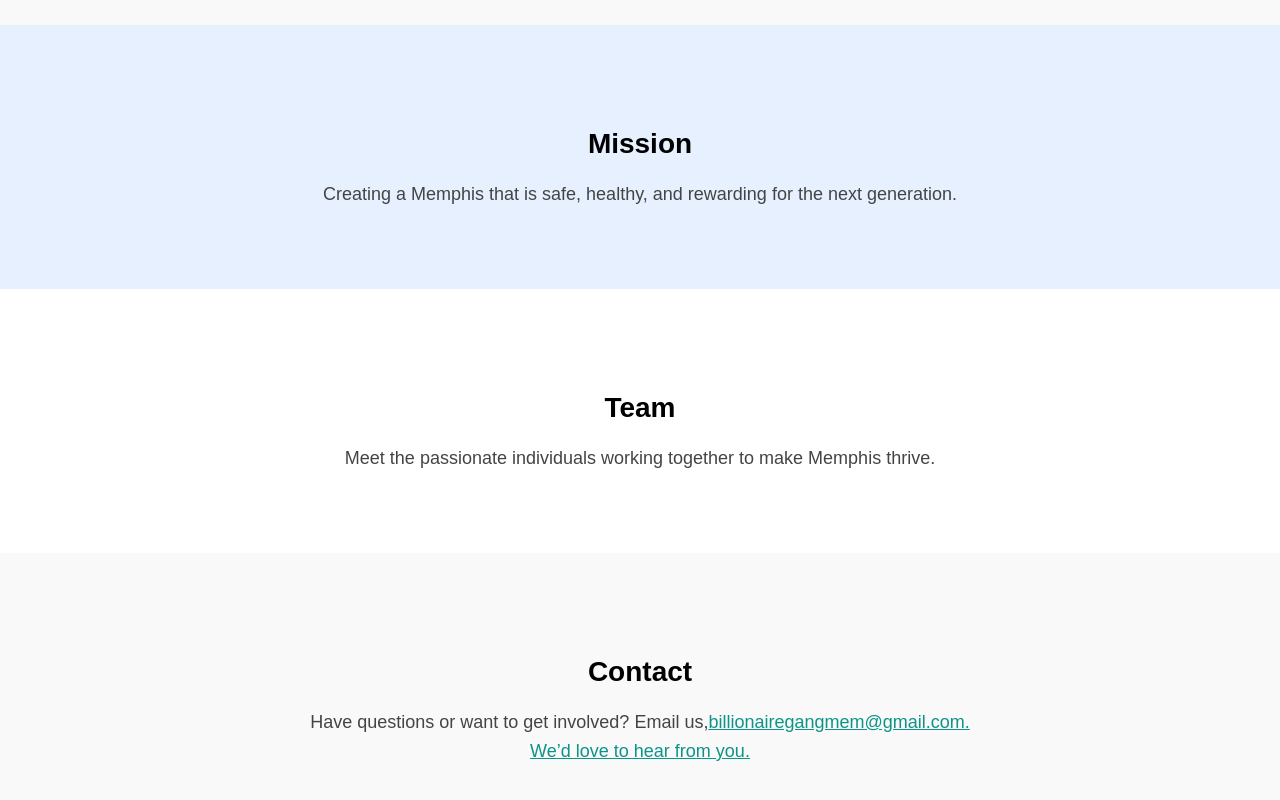
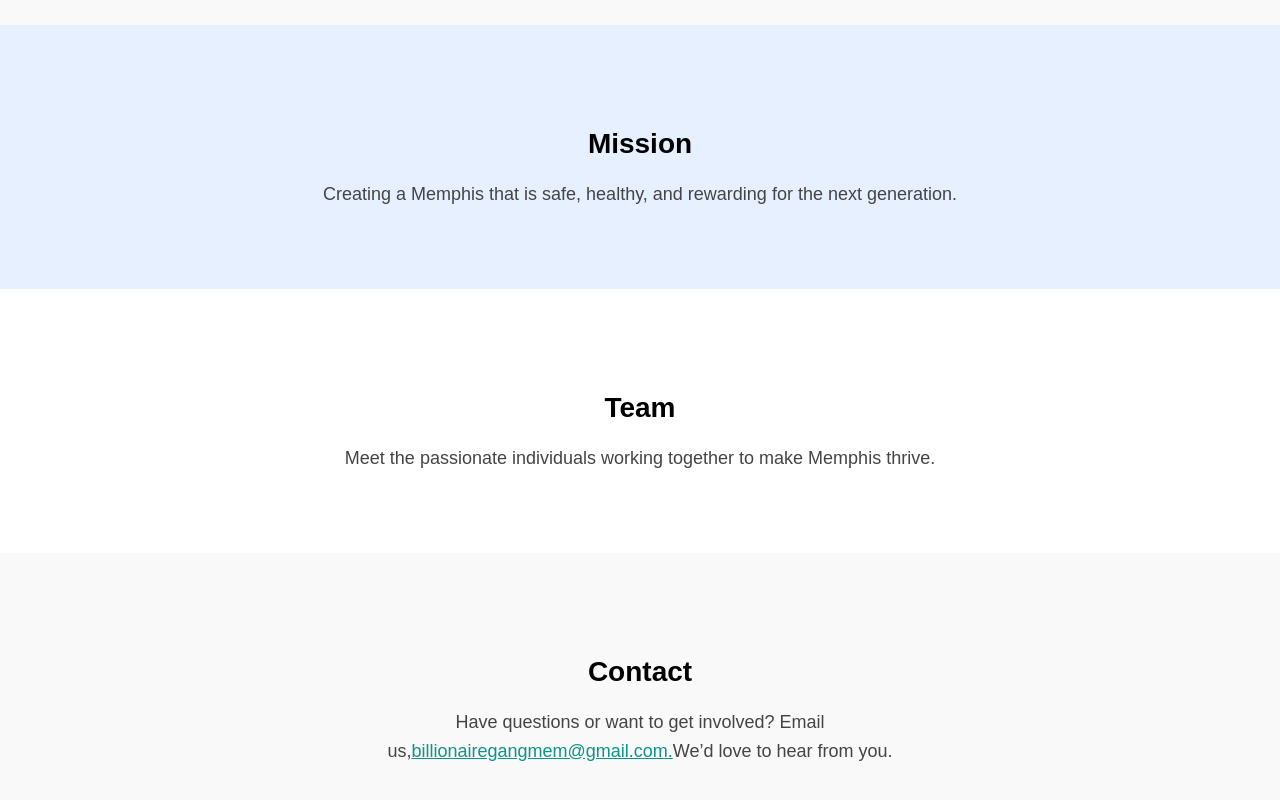
Before and after one commit to peggydpy/billionaire-gang, a Next.js app: page / in a window 1280 px wide. Shown: the part 369-1169 px from the top of the page. Built offline with nearby package versions, Linux system fonts and the light colour scheme.

Commit message:
Update layout.js

```diff
--- a/src/app/layout.js
+++ b/src/app/layout.js
@@ -103,10 +103,10 @@ export default function RootLayout({ children }) {
   <h2 style={headingStyle}>Contact</h2>
   <p style={paragraphStyle}>
     Have questions or want to get involved? Email us,
-    <a href="mailto:your-email@example.com" style={{ color: "#0d9488", textDecoration: "underline" }}>
-       billionairegangmem@gmail.com. We’d love to hear from you.
+     <a href="mailto:your-email@example.com" style={{ color: "#0d9488", textDecoration: "underline" }}>
+       billionairegangmem@gmail.com.
     </a>
-
+     We’d love to hear from you.
   </p>
 </section>
 
```
